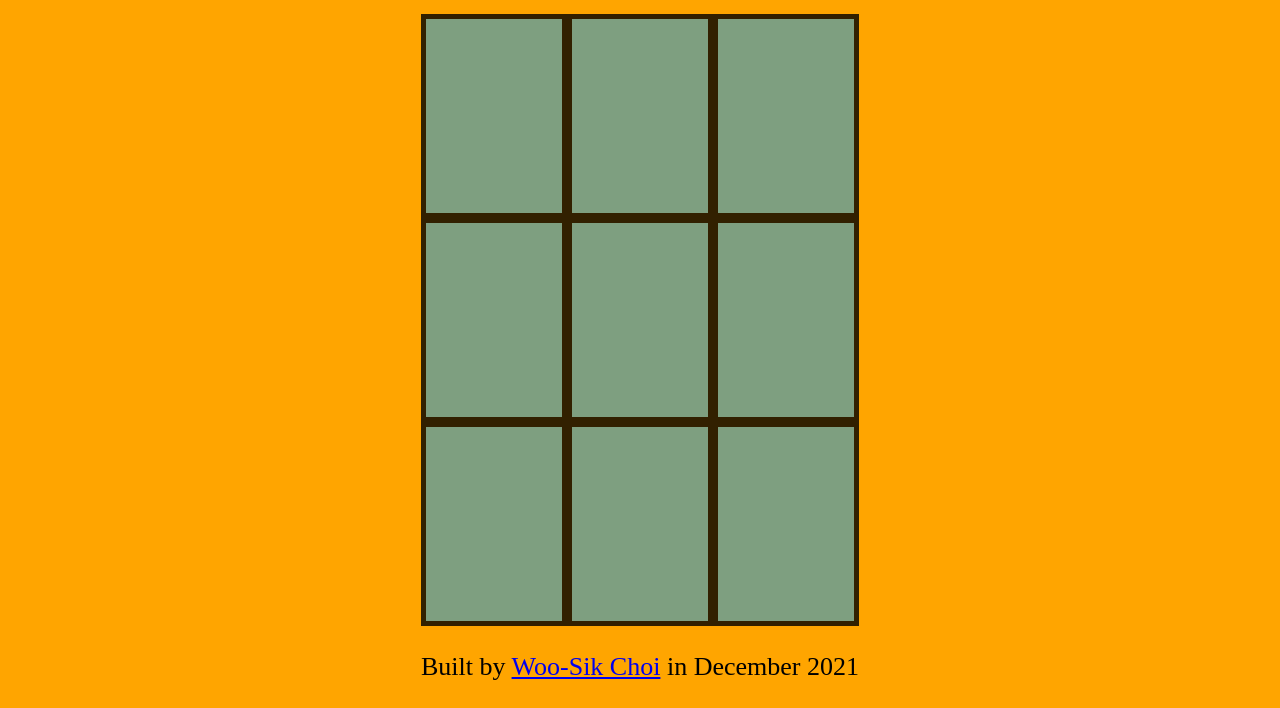
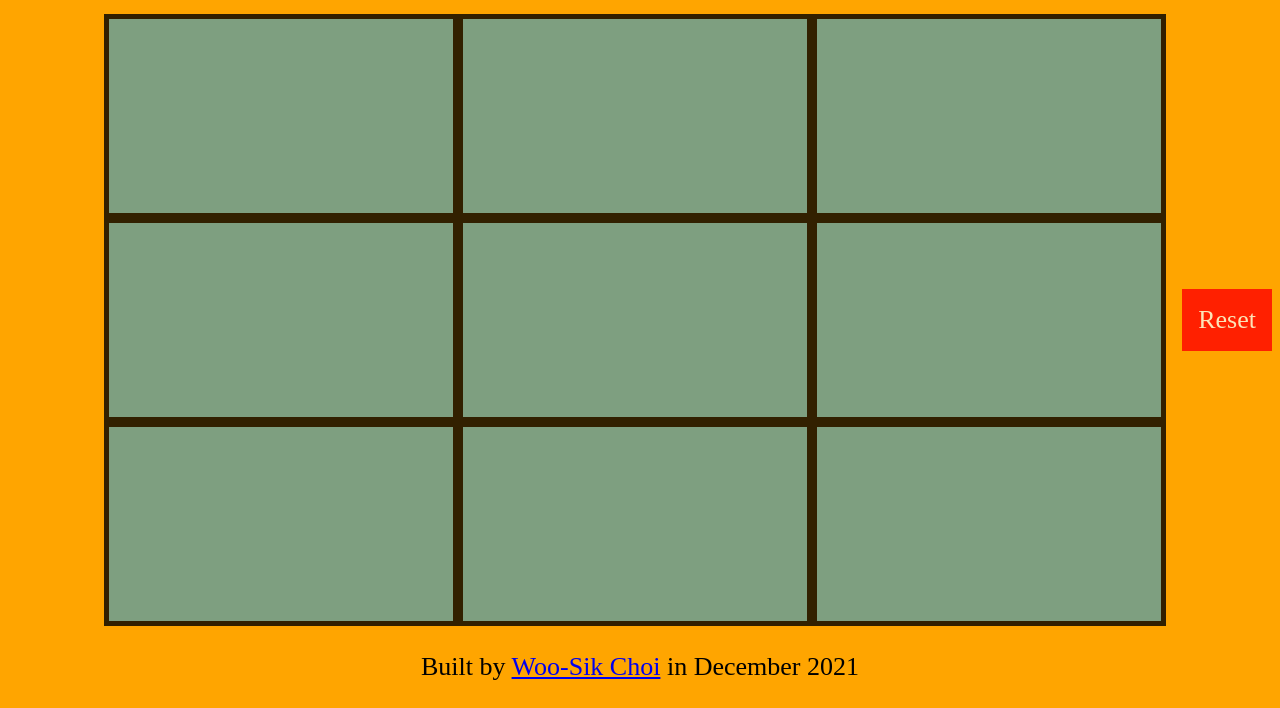
Before and after one commit to dvlprwchoi/tictactoe, a plain HTML site: page index.html in a window 1280 px wide. Shown: the part 123-831 px from the top of the page. Drawn offline with Linux system fonts and the light colour scheme.

Commit message:
Add reset button and function

```diff
--- a/index.html
+++ b/index.html
@@ -23,6 +23,9 @@
         <div class="gameGrid grid32"></div>
         <div class="gameGrid grid33"></div>
       </div>
+      <div class="reset">
+        <p>Reset</p>
+      </div>
     </main>
     <footer class="footer">
       <p>
--- a/script.js
+++ b/script.js
@@ -27,6 +27,18 @@ const mark = (e) => {
   }
 };
 
+const resetFunction = () => {
+  for (const grid of allGameGrids) {
+    grid.classList.remove('markX');
+    grid.classList.remove('markO');
+    grid.innerHTML = '';
+    isXTurn = true;
+  }
+};
+
+const reset = document.querySelector('.reset');
+reset.addEventListener('click', resetFunction);
+
 for (const grid of allGameGrids) {
   grid.addEventListener('click', mark);
 }
--- a/style.css
+++ b/style.css
@@ -47,6 +47,20 @@
   cursor: pointer;
 }
 
+.reset {
+  /* display: flex;
+  justify-content: center;
+  align-items: center; */
+  font-size: calc(10px + 2vmin);
+  text-align: center;
+}
+
+.reset p {
+  color: rgb(252, 243, 229);
+  background-color: red;
+  opacity: 0.8;
+  padding: 1rem;
+}
 .footer {
   font-size: calc(10px + 2vmin);
   text-align: center;
@@ -66,4 +80,19 @@
     justify-content: center;
     width: 100%;
   }
+
+  .game {
+    display: grid;
+    grid-template-columns: 20fr 1fr;
+  }
+
+  .gameBoard {
+    margin-left: 6rem;
+  }
+  .reset {
+    display: flex;
+    align-items: center;
+    justify-content: center;
+    margin-left: 1rem;
+  }
 }
```
